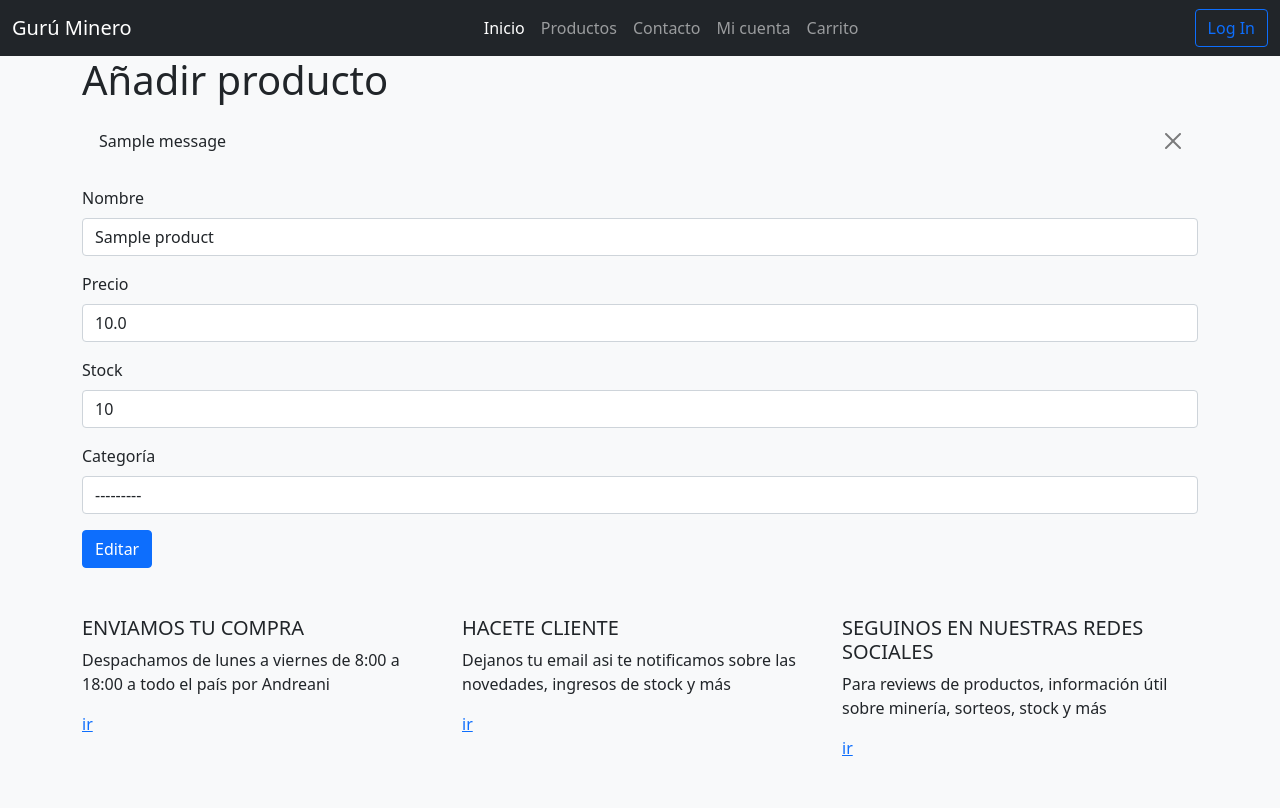
After one commit to ivanln26/404_minerva, a Django app: page /product/edit/1 in a window 1280 px wide. The commit adds this page. Run offline with Django 3.2, Linux system fonts and the light colour scheme; tables that the repository leaves empty hold one stand-in row (values such as "Sample post"); one stand-in notice (Sample message) is shown.

Commit message:
Add edit product view and template

```diff
--- /dev/null
+++ b/minerva/templates/product_edit.html
@@ -0,0 +1,39 @@
+{% extends 'base.html' %}
+
+{% block title %}Añadir producto{% endblock %}
+
+{% block content %}
+  <h1>Añadir producto</h1>
+  {% if messages %}
+    {% for message in messages %}
+      <div class="alert {{ message.tags }} alert-dismissible fade show" role="alert">
+        {{ message }}
+        <button class="btn-close" data-bs-dismiss="alert" aria-label="Close" type="button"></button>
+      </div>
+    {% endfor %}
+  {% endif %}
+  <form action="{% url 'product_edit' product.id %}" method="post">
+    {% csrf_token %}
+    <div class="mb-3">
+      <label class="form-label" for="id_name">Nombre</label>
+      <input id="id_name" class="form-control" name="name" maxlength="25" value="{{ product.name }}" required type="text">
+    </div>
+    <div class="mb-3">
+      <label class="form-label" for="id_price">Precio</label>
+      <input id="id_price" class="form-control" name="price" step="any" value="{{ product.price }}" required type="number">
+    </div>
+    <div class="mb-3">
+      <label class="form-label" for="id_stock">Stock</label>
+      <input id="id_stock" class="form-control" name="stock" value="{{ product.stock }}" min="0" required type="number">
+    </div>
+    <div class="mb-3">
+      <label class="form-label" for="id_category">Categoría</label>
+      <select id="id_category" class="form-control" name="category" required>
+        <option value="" selected>---------</option>
+        <option value="1">Placa de video</option>
+        <option value="2">Rizer</option>
+      </select>
+    </div>
+    <button class="btn btn-primary" type="submit">Editar</button>
+  </form>
+{% endblock %}
--- a/minerva/templates/product_list.html
+++ b/minerva/templates/product_list.html
@@ -40,7 +40,7 @@
           <td>
             <div class="btn-group btn-group-sm" role="group">
               <a class="btn btn-outline-dark" href="{% url 'product_detail' product.id %}" role="button">Ver</a>
-              <a class="btn btn-outline-dark" href="#" role="button">Editar</a>
+              <a class="btn btn-outline-dark" href="{% url 'product_edit' product.id %}" role="button">Editar</a>
               <a class="btn btn-outline-danger" href="{% url 'product_delete' product.id %}" role="button">Eliminar</a>
             </div>
           </td>
--- a/minerva/urls.py
+++ b/minerva/urls.py
@@ -6,10 +6,11 @@ from . import views
 
 urlpatterns = [
     path('', views.index, name='index'),
-    path('products/', views.ProductListView.as_view(), name='product_list'),
     path('product/create', views.ProductCreateView.as_view(), name='product_create'),
     path('product/delete/<int:id>', views.ProductDeleteView.as_view(), name='product_delete'),
     path('product/detail/<int:id>', views.ProductDetailView.as_view(), name='product_detail'),
+    path('product/edit/<int:id>', views.ProductEditView.as_view(), name='product_edit'),
+    path('products/', views.ProductListView.as_view(), name='product_list'),
     path('login/', views.LoginView.as_view(), name='login'),
     path('logout/', LogoutView.as_view(), name='logout'),
 ]
--- a/minerva/views.py
+++ b/minerva/views.py
@@ -58,6 +58,35 @@ class ProductDetailView(View):
             return redirect('product_list')
 
 
+class ProductEditView(View):
+
+    def get(self, request, id):
+        try:
+            product = models.Product.objects.get(pk=id)
+            ctx = {
+                'product': product,
+            }
+            return render(request, 'product_edit.html', ctx)
+        except ObjectDoesNotExist:
+            messages.error(request, 'No se pudo encontrar el producto.', 'alert-danger')
+            return redirect('product_list')
+
+    def post(self, request, id):
+        try:
+            product = models.Product.objects.get(pk=id)
+            form = ProductForm(request.POST, instance=product)
+            if not form.is_valid():
+                # TODO(any): show form errors.
+                messages.error(request, 'Error en formulario.', 'alert-danger')
+                return redirect('product_edit', id=id)
+            form.save()
+            messages.success(request, 'Producto editado correctamente.', 'alert-success')
+            return redirect('product_list')
+        except ObjectDoesNotExist:
+            messages.error(request, 'No se pudo encontrar el producto.', 'alert-danger')
+            return redirect('product_list')
+
+
 class ProductListView(View):
 
     def get(self, request):
```
